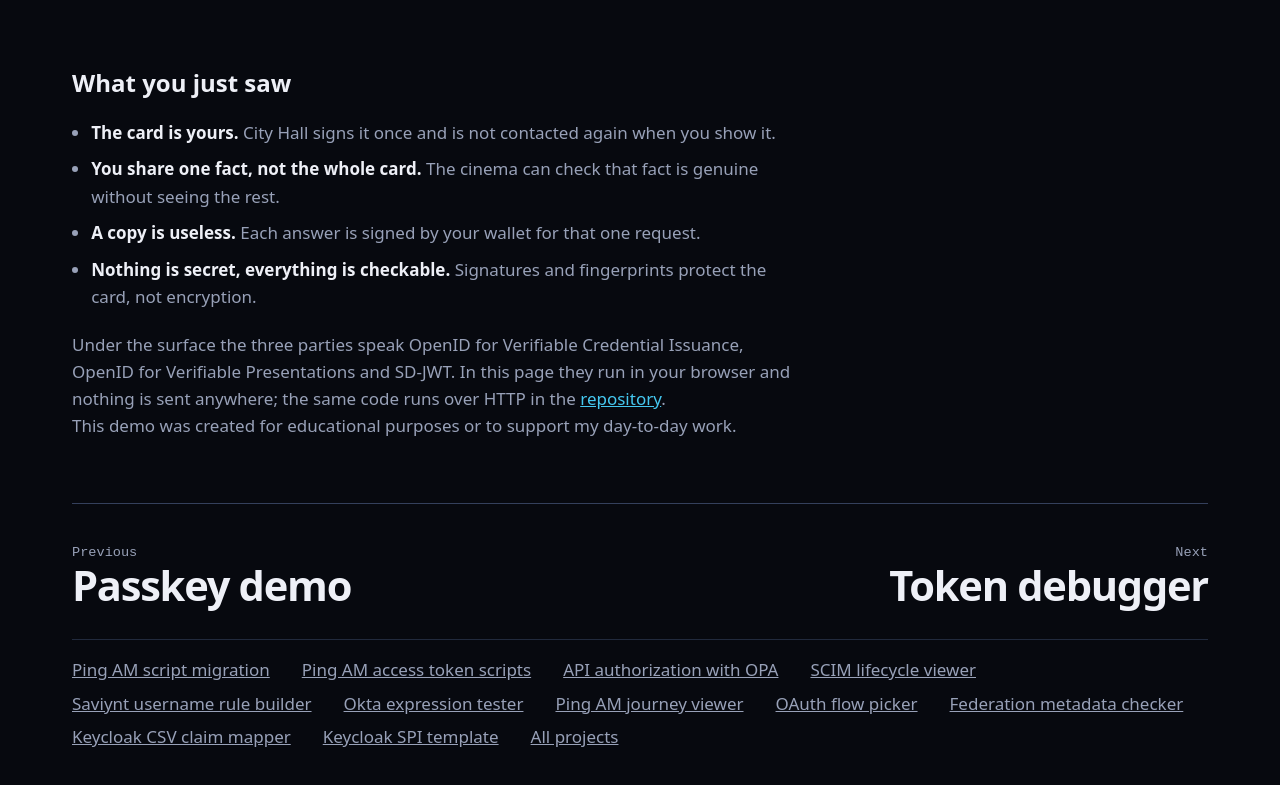
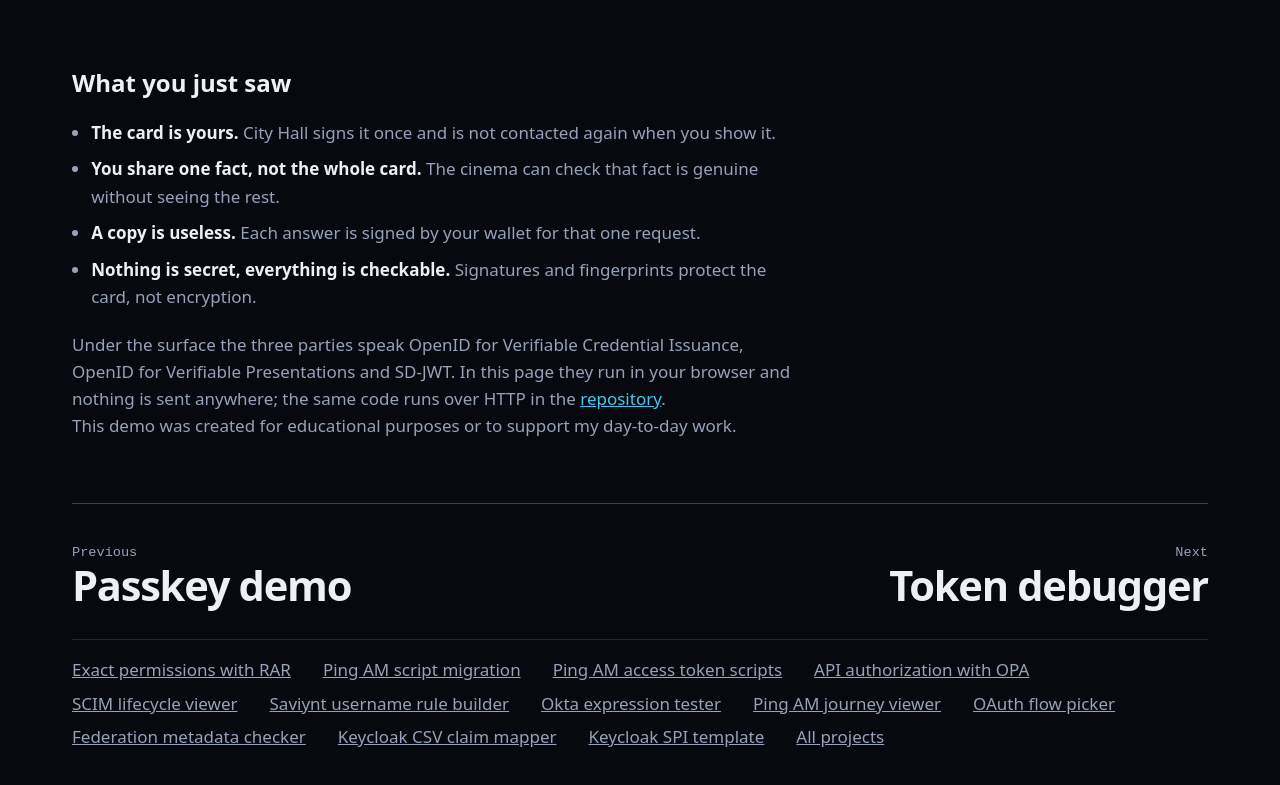
Before and after one commit to ivan-guirola/openid4vc-demo, a website built with Vite: page index.html in a window 1280 px wide. Shown: the part 890-1675 px from the top of the page. Built offline with nearby package versions, Linux system fonts and the light colour scheme.

Commit message:
Link the RAR tool

```diff
--- a/index.html
+++ b/index.html
@@ -201,6 +201,7 @@
           <a href="https://ivan-guirola.github.io/tools/debugger/"><span>Next</span><strong>Token debugger</strong></a>
         </div>
         <p class="more-rest">
+          <a href="https://ivan-guirola.github.io/tools/rar/">Exact permissions with RAR</a>
           <a href="https://ivan-guirola.github.io/tools/am-script-migration/">Ping AM script migration</a>
           <a href="https://ivan-guirola.github.io/tools/am-token-scripts/">Ping AM access token scripts</a>
           <a href="https://ivan-guirola.github.io/tools/opa/">API authorization with OPA</a>
```
